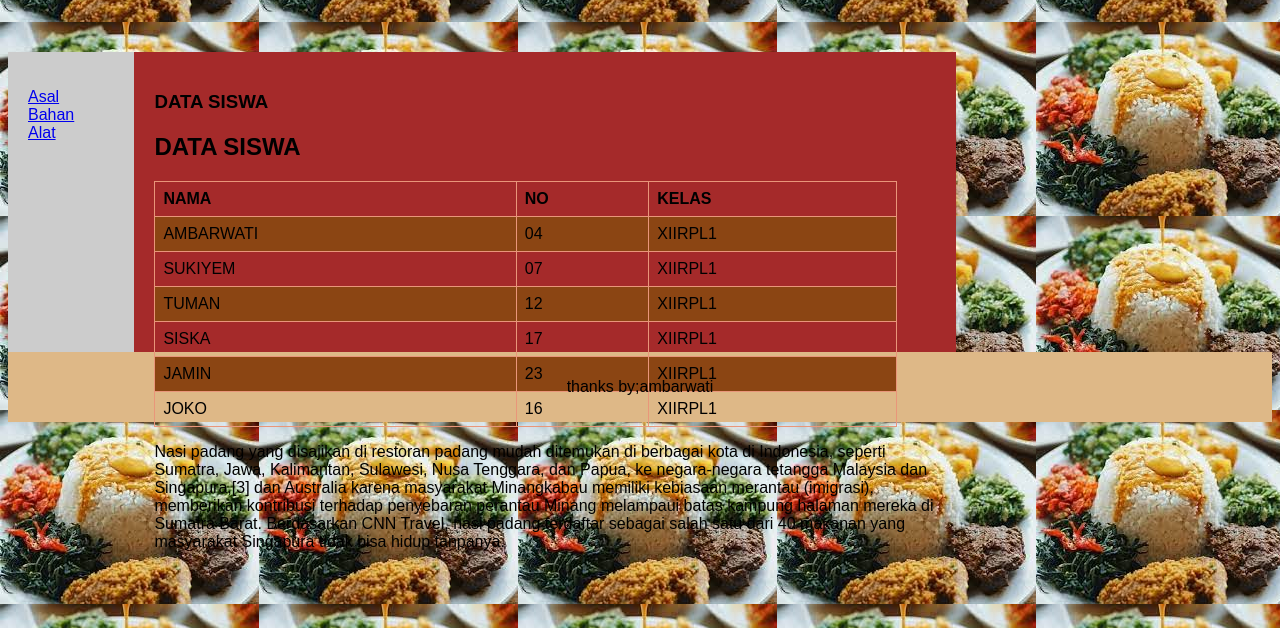
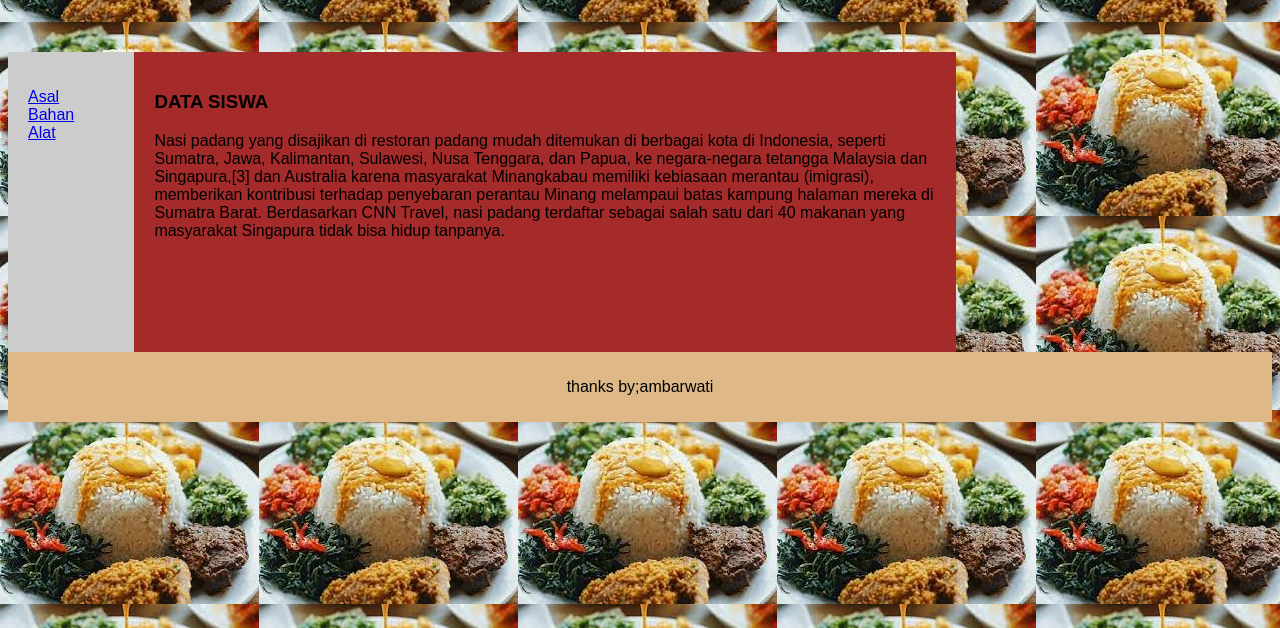
Before and after one commit to ambarwatiXIIRPL1/ambargithub.oi, a plain HTML site: page nasi padang.html in a window 1280 px wide. Shown: the part 172-800 px from the top of the page. Drawn offline with Linux system fonts and the light colour scheme.

Commit message:
Update nasi padang.html

```diff
--- a/nasi padang.html
+++ b/nasi padang.html
@@ -120,46 +120,6 @@ tr:nth-child(even) {
 </head>
 <body>
 
-<h2>DATA SISWA</h2>
-
-<table>
-  <tr>
-    <th>NAMA</th>
-    <th>NO</th>
-    <th>KELAS</th>
-  </tr>
-  <tr>
-    <td>AMBARWATI</td>
-    <td>04</td>
-    <td>XIIRPL1</td>
-  </tr>
-  <tr>
-    <td>SUKIYEM</td>
-    <td>07</td>
-    <td>XIIRPL1</td>
-  </tr>
-  <tr>
-    <td>TUMAN</td>
-    <td>12</td>
-    <td>XIIRPL1</td>
-  </tr>
-  <tr>
-    <td>SISKA</td>
-    <td>17</td>
-    <td>XIIRPL1</td>
-  </tr>
-   <tr>
-    <td>JAMIN</td>
-    <td>23</td>
-    <td>XIIRPL1</td>
-  </tr>
-  <tr>
-    <td>JOKO</td>
-    <td>16</td>
-    <td>XIIRPL1</td>
-  </tr>
-</table>
-
 </body>
 </html>
     <p>Nasi padang yang disajikan di restoran padang mudah ditemukan di berbagai kota di Indonesia, seperti Sumatra, Jawa, Kalimantan, Sulawesi, Nusa Tenggara, dan Papua, ke negara-negara tetangga Malaysia dan Singapura,[3] dan Australia karena masyarakat Minangkabau memiliki kebiasaan merantau (imigrasi), memberikan kontribusi terhadap penyebaran perantau Minang melampaui batas kampung halaman mereka di Sumatra Barat. Berdasarkan CNN Travel, nasi padang terdaftar sebagai salah satu dari 40 makanan yang masyarakat Singapura tidak bisa hidup tanpanya.</p>
```
